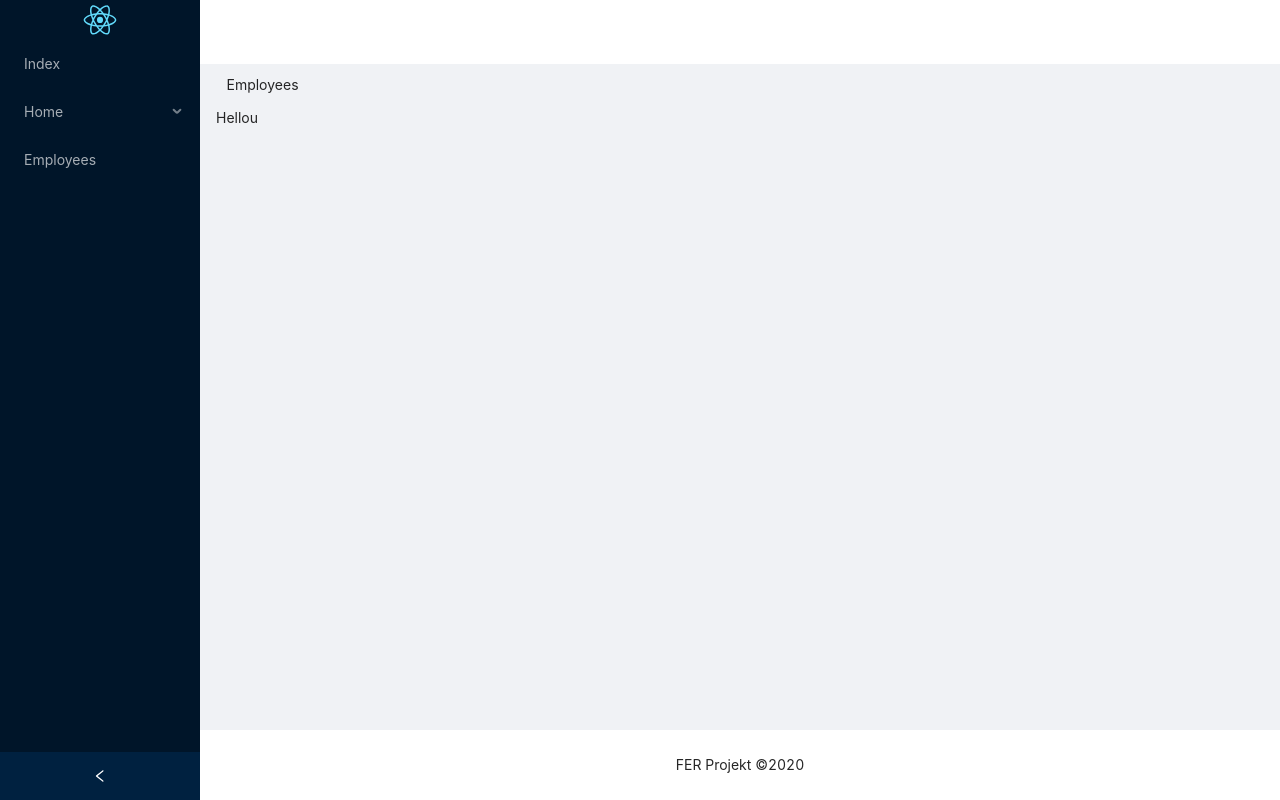
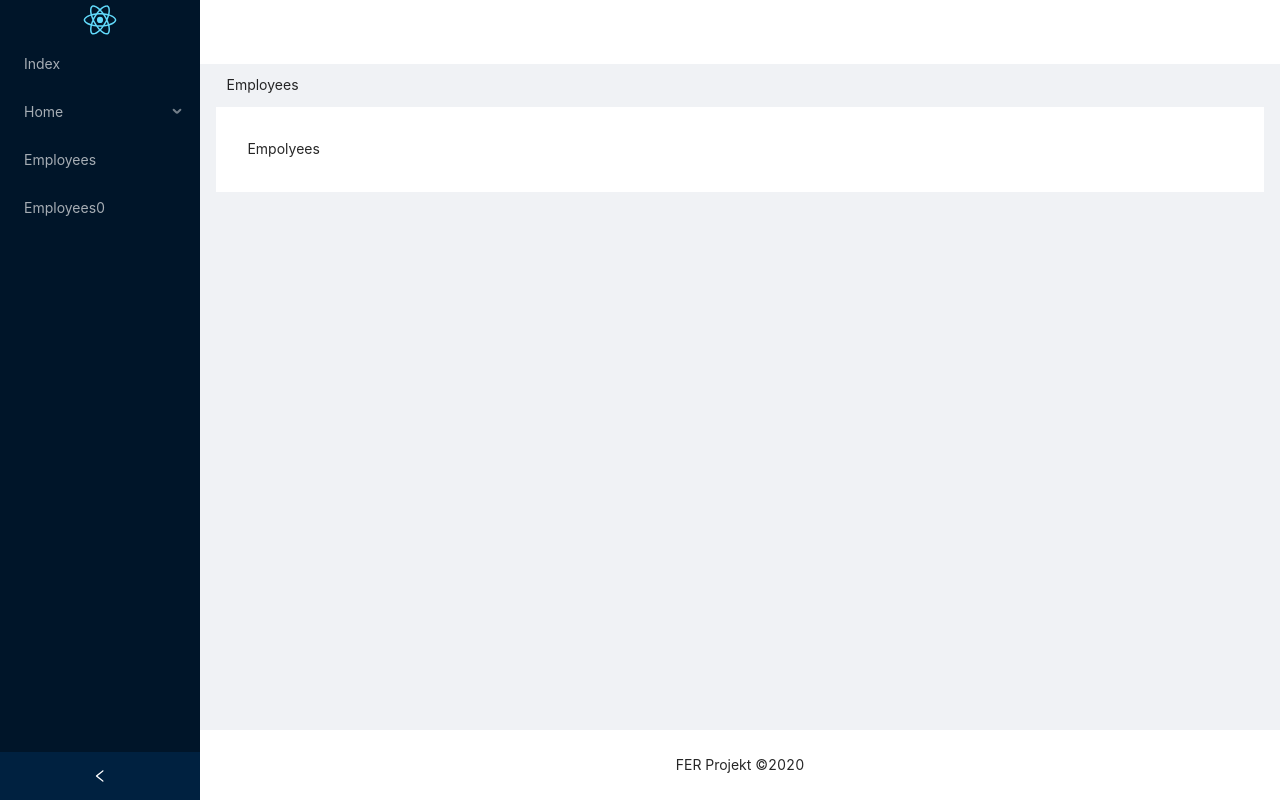
Before and after one commit to LoLoCrO/antd-front, a React (Create React App) app: page / in a window 1280 px wide. Both pictures are taken after a click on the item "Employees". Built offline with nearby package versions, Linux system fonts and the light colour scheme.

Commit message:
routing complete

```diff
--- a/src/components/menu/index.tsx
+++ b/src/components/menu/index.tsx
@@ -3,6 +3,7 @@ import { Menu } from "antd";
 import SubMenu from "antd/lib/menu/SubMenu";
 import { useHistory, Link } from "react-router-dom";
 import { routes } from "../../routes";
+import { IRoute } from "../../typescript/interfaces";
 
 const DynamicMenu = (props: any) => {
   const history = useHistory();
@@ -70,7 +71,7 @@ const DynamicMenu = (props: any) => {
 
   const DynamicMenu = (): JSX.Element => (
     <Menu theme="dark" mode="inline" openKeys={openKeys}>
-      {routes.map(({ route, name, subRoutes }, index) =>
+      {routes.map(({ route, name, subRoutes }: IRoute, index) =>
         subRoutes?.length
           ? renderSubMenu({ name, route, index, subRoutes })
           : renderMenuItem({ route, name, index })
--- a/src/pages/employees/index.tsx
+++ b/src/pages/employees/index.tsx
@@ -1,7 +1,7 @@
 import React from 'react';
 
-const Employees = (): JSX.Element => {
-  return <div>Hellou</div>;
+const Employees: React.FunctionComponent = (): JSX.Element => {
+  return <div style={{backgroundColor: 'white', padding: '3%', display: 'flex'}}>Empolyees</div>;
 };
 
 export default Employees;
--- a/src/pages/home/index.tsx
+++ b/src/pages/home/index.tsx
@@ -1,6 +1,6 @@
 import React from 'react';
 
-const Home = (): JSX.Element => {
+const Home: React.FunctionComponent = (): JSX.Element => {
   return <div style={{backgroundColor: 'white', padding: '3%', display: 'flex'}}>Home</div>;
 };
 
--- a/src/pages/home/subhome/bla/index.tsx
+++ b/src/pages/home/subhome/bla/index.tsx
@@ -1,7 +1,11 @@
-import React from 'react';
+import React from "react";
 
-const Bla = (): JSX.Element => {
-  return <div style={{backgroundColor: 'white', padding: '3%', display: 'flex'}}>Bla</div>;
+const Bla: React.FunctionComponent = (): JSX.Element => {
+  return (
+    <div style={{ backgroundColor: "white", padding: "3%", display: "flex" }}>
+      Bla
+    </div>
+  );
 };
 
 export default Bla;
--- a/src/pages/home/subhome/index.tsx
+++ b/src/pages/home/subhome/index.tsx
@@ -1,7 +1,11 @@
-import React from 'react';
+import React from "react";
 
-const SubHome = (): JSX.Element => {
-  return <div style={{backgroundColor: 'white', padding: '3%', display: 'flex'}}>SubHome</div>;
+const SubHome: React.FunctionComponent = (): JSX.Element => {
+  return (
+    <div style={{ backgroundColor: "white", padding: "3%", display: "flex" }}>
+      SubHome
+    </div>
+  );
 };
 
 export default SubHome;
--- a/src/routes.tsx
+++ b/src/routes.tsx
@@ -1,41 +1,71 @@
-import React from 'react';
-import {Switch, Route} from 'react-router-dom';
-import Home from './pages/home';
-import Employees from './pages/employees';
-import SubHome from './pages/home/subhome';
-import Bla from './pages/home/subhome/bla';
-import { IRoutes } from './typescript/interfaces';
+import React from "react";
+import { Switch, Route } from "react-router-dom";
+import Home from "./pages/home";
+import Employees from "./pages/employees";
+import SubHome from "./pages/home/subhome";
+import Bla from "./pages/home/subhome/bla";
+import { IRoute } from "./typescript/interfaces";
 
-export const routes: IRoutes[] = [
-  {name: 'Index', route: '/', exact: true, page: <Home />},
+export const routes: IRoute[] = [
+  { name: "Index", route: "/", exact: true, page: Home },
   {
-    name: 'Home',
-    route: '/home',
+    name: "Home",
+    route: "/home",
     exact: true,
-    page: <Home />,
+    page: Home,
     subRoutes: [
       {
-        name: 'SubHome0',
-        route: '/home/subhome0',
+        name: "SubHome0",
+        route: "/home/subhome0",
         exact: true,
-        subRoutes: [{name: 'Bla', route: '/home/subhome0/bla', exact: true, page: <Bla />}],
-        page: <SubHome />,
+        subRoutes: [
+          {
+            name: "Bla",
+            route: "/home/subhome0/bla",
+            exact: true,
+            page: Bla,
+          },
+        ],
+        page: SubHome,
       },
-      {name: 'SubHome1', route: '/home/subhome1', exact: true, page: <SubHome />},
-      {name: 'SubHome2', route: '/home/subhome2', exact: true, page: <SubHome />},
+      {
+        name: "SubHome1",
+        route: "/home/subhome1",
+        exact: true,
+        page: SubHome,
+      },
+      {
+        name: "SubHome2",
+        route: "/home/subhome2",
+        exact: true,
+        page: SubHome,
+      },
     ],
   },
-  {name: 'Employees', route: '/employees', page: <Employees />},
+  { name: "Employees", route: "/employees", page: Employees },
+  { name: "Employees0", route: "/employees0", page: Employees },
 ];
+
+const AllRoutesAndSubRoutesPages = ({ routes }: { routes: IRoute[] }): any =>
+  routes
+    .map(({ route, exact, page, subRoutes }: IRoute) => {
+      if (!subRoutes || !subRoutes.length) {
+        return (
+          <Route key={route} exact={exact} path={route} component={page} />
+        );
+      } else {
+        return [
+          <Route key={route} exact={exact} path={route} component={page} />,
+          ...AllRoutesAndSubRoutesPages({ routes: subRoutes }),
+        ];
+      }
+    })
+    .flat(3);
 
 const Routes = (): JSX.Element => {
   return (
     <Switch>
-      {routes.map(({route, exact, page}) => (
-        <Route key={route} exact={exact} path={route}>
-          {page}
-        </Route>
-      ))}
+      <AllRoutesAndSubRoutesPages routes={routes} />
     </Switch>
   );
 };
--- a/src/typescript/interfaces.ts
+++ b/src/typescript/interfaces.ts
@@ -3,10 +3,10 @@ export interface IRouteFragment {
   route: string;
 }
 
-export interface IRoutes {
+export interface IRoute {
   name: string;
   route: string;
   exact?: boolean;
-  page: JSX.Element | React.FunctionComponent;
-  subRoutes?: IRoutes[];
+  page: React.FunctionComponent;
+  subRoutes?: IRoute[];
 }
```
Also changed, not shown: tsconfig.json (+2 -8 lines).
